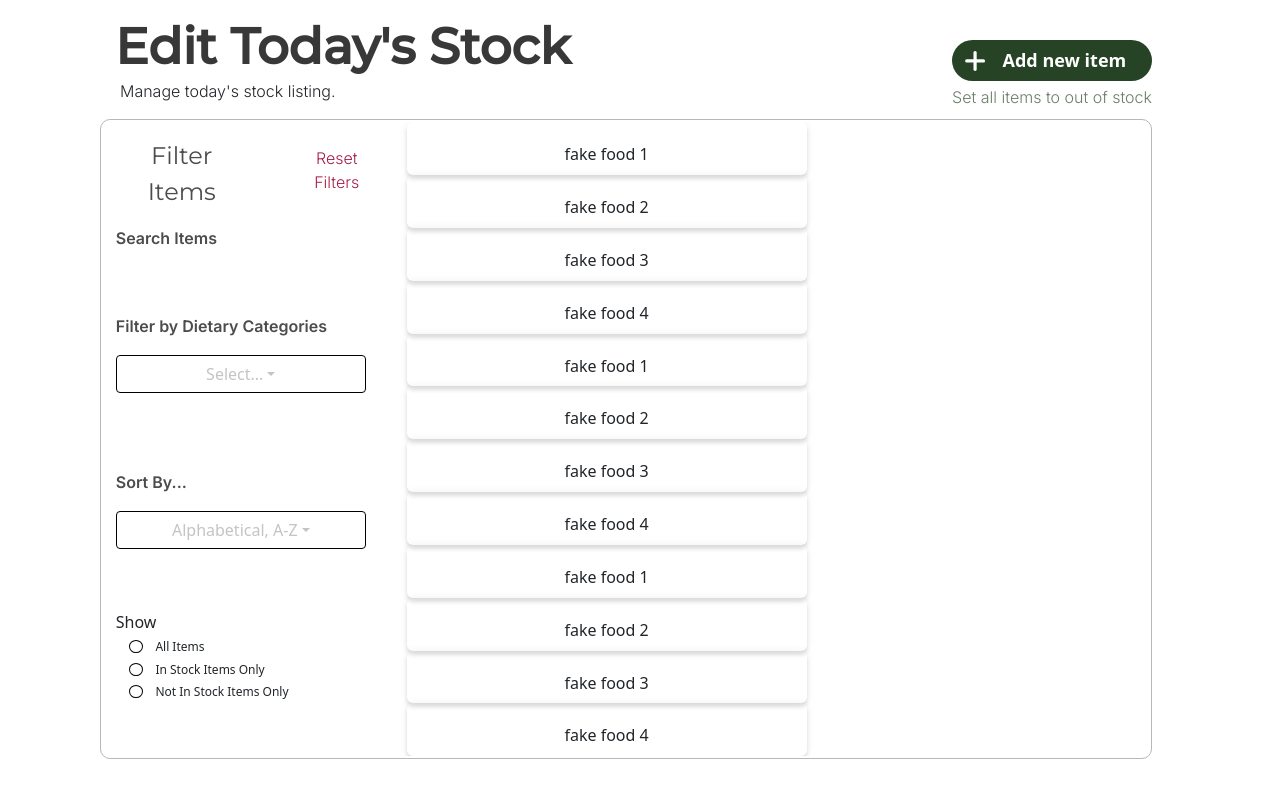
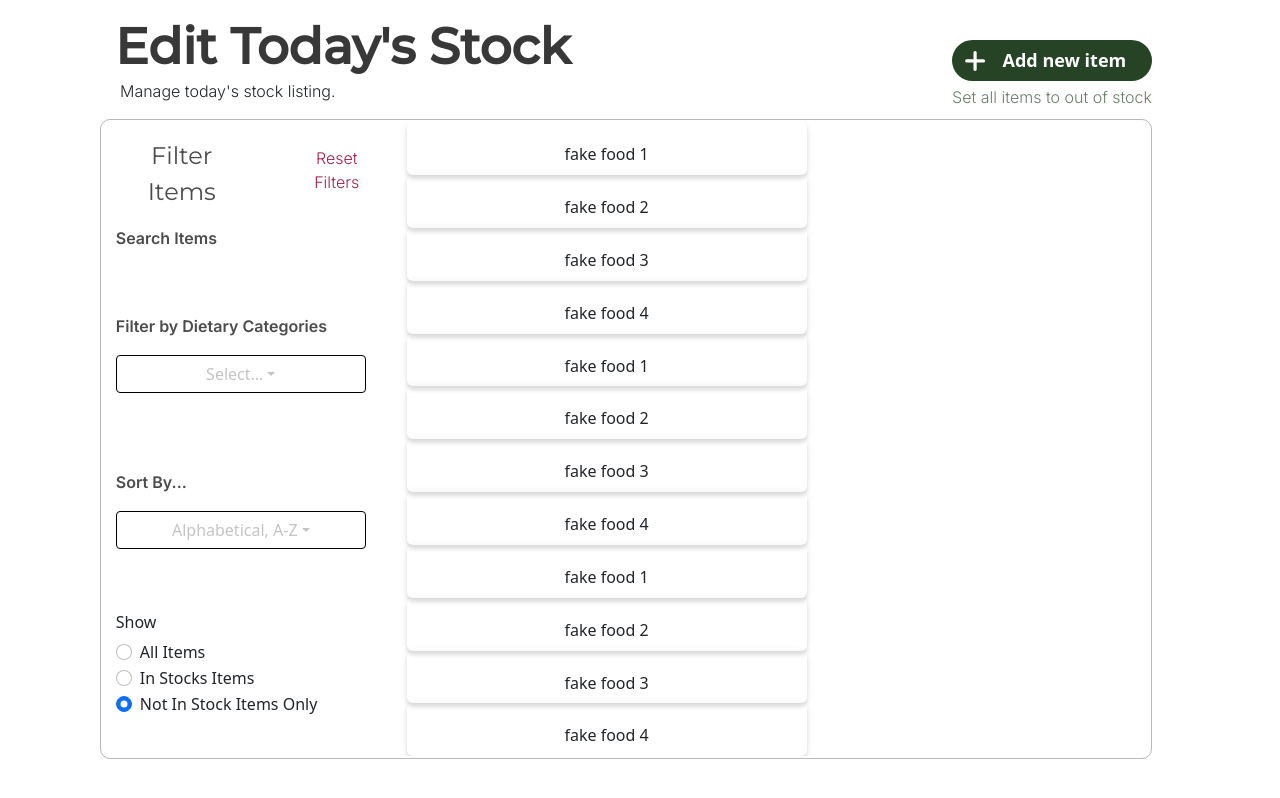
Before and after one commit to codebase-berkeley/berkeley-food-pantry, a React (Create React App) app in the folder client/: page / in a window 1280 px wide. Built offline with nearby package versions, Linux system fonts and the light colour scheme.

Commit message:
finished the button component

```diff
--- a/client/src/stock_listing_user.js
+++ b/client/src/stock_listing_user.js
@@ -85,9 +85,27 @@ function StockListingUser() {
                         </div>
 
 
-
+                        {/* Radio button code - ended up just changing the code. nNo clude what it means tho :))) */}
                         <h6> Show </h6>
-                        <div className = "firstRow">
+                        <div className = "form-check">
+                            <input class="form-check-input" type="radio" name="exampleRadios" id="exampleRadios1" value="option1" checked></input>
+                            <label class="form-check-label" for="exampleRadios1">
+                                All Items
+                            </label>
+                        </div>
+                        <div className = "form-check">
+                            <input class="form-check-input" type="radio" name="exampleRadios" id="exampleRadios1" value="option1" checked></input>
+                            <label class="form-check-label" for="exampleRadios1">
+                                In Stocks Items
+                            </label>
+                        </div>
+                        <div className = "form-check">
+                            <input class="form-check-input" type="radio" name="exampleRadios" id="exampleRadios1" value="option1" checked></input>
+                            <label class="form-check-label" for="exampleRadios1">
+                                Not In Stock Items Only
+                            </label>
+                        </div>
+                        {/* <div className = "firstRow">
                             <button className = "allItemBtn"></button>
                             <h1>All Items</h1>
                         </div>
@@ -98,7 +116,7 @@ function StockListingUser() {
                         <div className = "thirdRow">
                             <button className = "noStockBtn"></button>
                             <h1>Not In Stock Items Only</h1>
-                        </div>
+                        </div> */}
 
 
                     </div>
```
